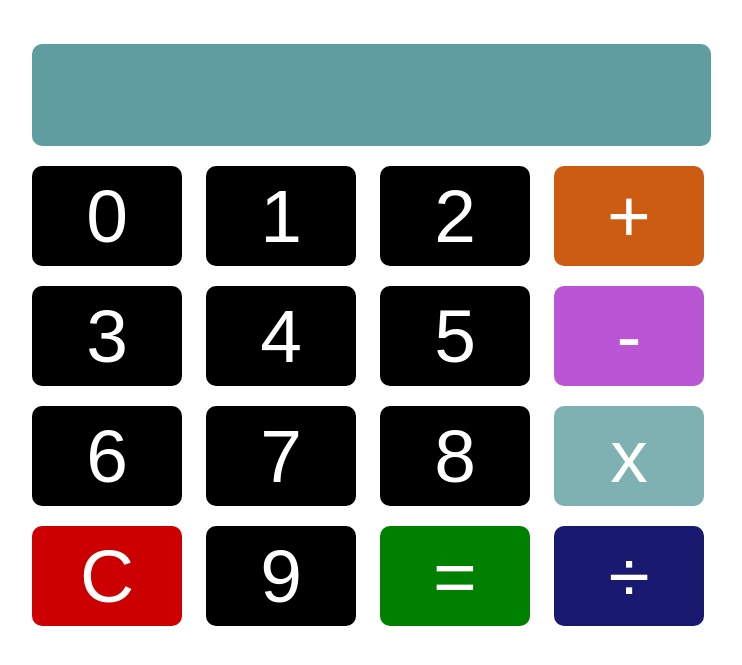
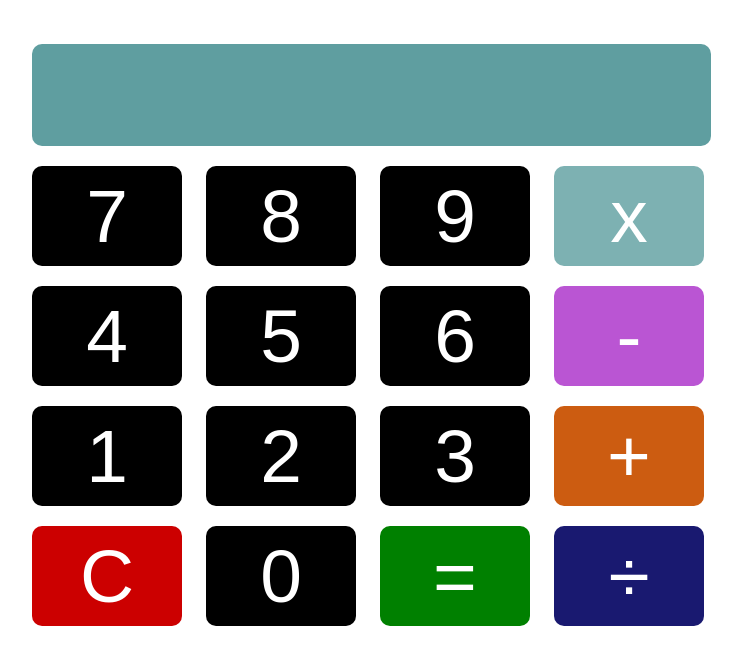
Before and after one commit to shadysaleh01/calculator, a plain HTML site: page index.html in a window 1280 px wide. Shown: the part 181-846 px from the top of the page, without its empty margins (268-1010 px from the left). Drawn offline with Linux system fonts and the light colour scheme.

Commit message:
Edited the buttons order

```diff
--- a/index.html
+++ b/index.html
@@ -12,24 +12,26 @@
         <h1>Basic Calculator</h1>
         <form id="myForm" name="calc">
             <input name="display" class="display"><br/>
-            <input type="button" value="0" OnClick="calc.display.value+='0'"> <!--this is a way -->
-            <input type="button" value="1" onclick="calc.display.value += '1'"> <!--  and this is another way  "I don't know which one the best"-->
-            <input type="button" value="2" OnClick="calc.display.value+='2'">
+            <input type="button" value="7" OnClick="calc.display.value+='7'">
+            <input type="button" value="8" OnClick="calc.display.value+='8'">
+            <input type="button" value="9" OnClick="calc.display.value+='9'">
+            <input type="button" value="x" OnClick="calc.display.value+='*'"
+            style="background-color: #7db1b2;"><br>
+            <input type="button" value="4" OnClick="calc.display.value+='4'">
+            <input type="button" value="5" OnClick="calc.display.value+='5'">
+            <input type="button" value="6" OnClick="calc.display.value+='6'">
+            <input type="button" value="-" OnClick="calc.display.value+='-'"
+            style="background-color: #ba55d3;"><br>
+            <input type="button" value="1" onclick="calc.display.value += '1'"><!--this is a way -->
+            <input type="button" value="2" OnClick="calc.display.value+='2'"><!--  and this is another way  "I don't know which one the best"-->
+            <input type="button" value="3" OnClick="calc.display.value+='3'">
             <input type="button" value="+" OnClick="calc.display.value+='+'"
             style="background-color: #cc5c11;"><br>
-            <input type="button" value="3" OnClick="calc.display.value+='3'">
-            <input type="button" value="4" OnClick="calc.display.value+='4'">
-            <input type="button" value="5" OnClick="calc.display.value+='5'">
-            <input type="button" value="-" OnClick="calc.display.value+='-'"
-            style="background-color: #ba55d3;"><br>
-            <input type="button" value="6" OnClick="calc.display.value+='6'">
-            <input type="button" value="7" OnClick="calc.display.value+='7'">
-            <input type="button" value="8" OnClick="calc.display.value+='8'">
-            <input type="button" value="x" OnClick="calc.display.value+='*'"
-            style="background-color: #7db1b2;"><br>
+
+
             <input type="button" value="C" OnClick="calc.display.value=''"
             style="background-color: #cc0000;">
-            <input type="button" value="9" OnClick="calc.display.value+='9'">
+            <input type="button" value="0" OnClick="calc.display.value+='0'">
             <input type="button" value="=" OnClick="calc.display.value=eval(calc.display.value)"
             style="background-color: green;">
             <input type="button" value="&#247;" OnClick="calc.display.value+='/'"
```
